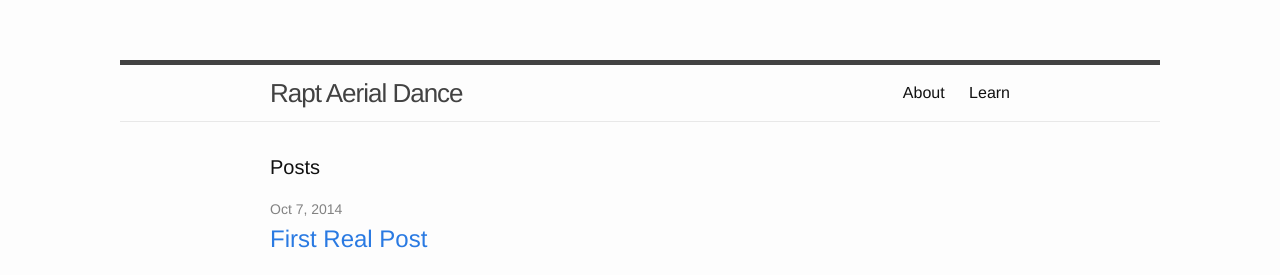
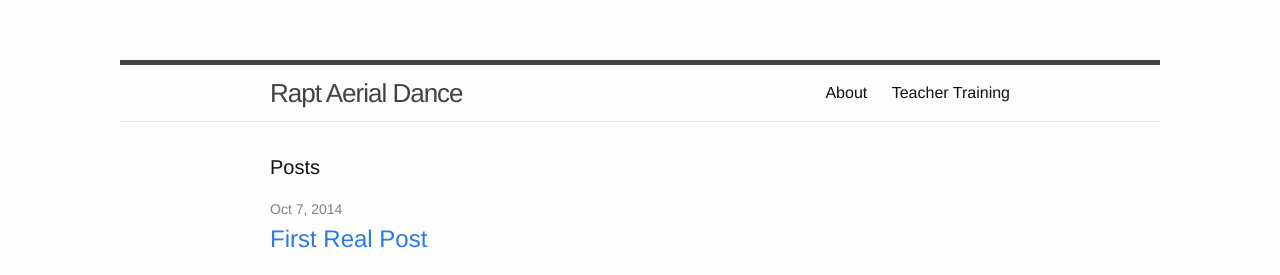
Before and after one commit to susanharkey/susanharkey.github.io, a Jekyll site: the page built from index.html, in a window 1280 px wide. Shown: the top 275 px of the page. Built offline with Jekyll 4.4.1, drawn with Linux system fonts in a browser that asks for light colours.

Commit message:
Added teacher training page

```diff
--- a/learn.md
+++ b/learn.md
@@ -1,5 +1,7 @@
 ---
 layout: page
-title: Learn
-permalink: /learn/
+title: Teacher Training
+permalink: /teacher-training/
 ---
+
+Teacher training text
```
